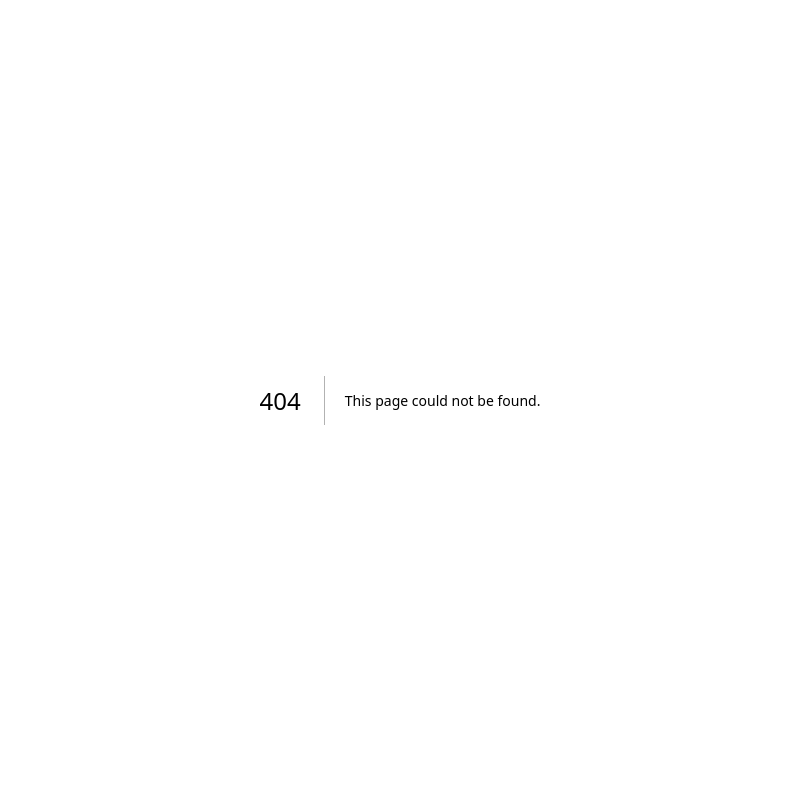
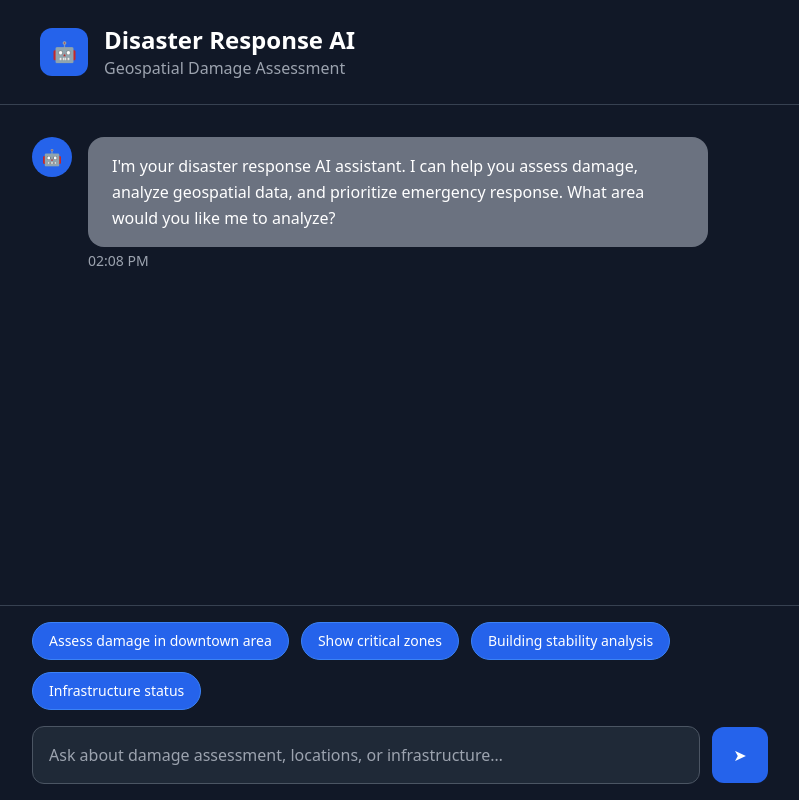
Before and after one commit to skjkanchan/disaster-detection-group6, a Next.js app in the folder disaster_detection/: page /chatbot in a window 1280 px wide. Before the commit this address had no page. Shown: the whole page, without its empty margins (240-1039 px from the left). Built offline with nearby package versions, Linux system fonts and the light colour scheme.

Commit message:
Chatbot UI

```diff
--- /dev/null
+++ b/disaster_detection/src/app/chatbot/components/MessageBubble.tsx
@@ -0,0 +1,34 @@
+type MessageBubbleProps = {
+  message: string
+  role: "ai" | "user"
+  time?: string
+}
+
+export default function MessageBubble({ message, role, time }: MessageBubbleProps) {
+  const isAI = role === "ai"
+
+  return (
+    <div className={`flex items-start gap-4 ${isAI ? "" : "flex-row-reverse"}`}>
+
+      {/* Avatar */}
+      <div className="w-10 h-10 flex items-center justify-center rounded-full bg-blue-600 text-white">
+        {isAI ? "🤖" : "🧑"}
+      </div>
+
+      {/* Bubble */}
+      <div>
+        <div
+          className={`rounded-2xl px-6 py-4 max-w-[620px] leading-relaxed
+          ${isAI ? "bg-gray-500 text-white" : "bg-blue-600 text-white"}`}
+        >
+          {message}
+        </div>
+
+        {time && (
+          <p className="text-sm text-gray-400 mt-1">{time}</p>
+        )}
+      </div>
+
+    </div>
+  )
+}
--- /dev/null
+++ b/disaster_detection/src/app/chatbot/page.tsx
@@ -0,0 +1,73 @@
+import MessageBubble from "./components/MessageBubble";
+
+export default function Page() {
+  return (
+    <div className="min-h-screen bg-gray-900 flex flex-col text-white">
+      {/* Header panel */}
+      <div className="border-b border-gray-700 bg-gray-900">
+        <div className="max-w-3xl mx-auto flex items-center gap-4 p-6">
+          <div className="w-12 h-12 flex items-center justify-center rounded-xl bg-blue-600 text-white text-xl">
+            🤖
+          </div>
+
+          <div>
+            <h1 className="text-2xl font-semibold text-white">
+              Disaster Response AI
+            </h1>
+            <p className="text-gray-400">Geospatial Damage Assessment</p>
+          </div>
+        </div>
+      </div>
+
+      {/* Chat area */}
+      <div className="flex-1 bg-gray-900">
+        <div className="max-w-3xl mx-auto px-4 py-8">
+          <MessageBubble
+            role="ai"
+            message="I'm your disaster response AI assistant. I can help you assess damage, analyze geospatial data, and prioritize emergency response. What area would you like me to analyze?"
+            time="02:08 PM"
+          />
+        </div>
+      </div>
+
+      {/* Bottom section */}
+      <div className="border-t border-gray-700 bg-gray-900">
+        <div className="max-w-3xl mx-auto px-4 py-4">
+          {/* Suggestions */}
+          <div className="mb-4 flex flex-wrap gap-3">
+            {[
+              "Assess damage in downtown area",
+              "Show critical zones",
+              "Building stability analysis",
+              "Infrastructure status",
+            ].map((label) => (
+              <button
+                key={label}
+                className="rounded-full border border-blue-500 bg-blue-600 px-4 py-2 text-sm font-medium text-white hover:bg-blue-500"
+                type="button"
+              >
+                {label}
+              </button>
+            ))}
+          </div>
+
+          {/* Input row */}
+          <div className="flex items-center gap-3">
+            <input
+              placeholder="Ask about damage assessment, locations, or infrastructure…"
+              className="flex-1 rounded-xl border border-gray-600 bg-gray-800 px-4 py-4 text-white placeholder:text-gray-400 focus:outline-none focus:ring-2 focus:ring-blue-500"
+            />
+
+            <button
+              className="h-14 w-14 rounded-xl bg-blue-600 text-white flex items-center justify-center"
+              aria-label="Send"
+              type="button"
+            >
+              ➤
+            </button>
+          </div>
+        </div>
+      </div>
+    </div>
+  );
+}
--- a/disaster_detection/src/app/page.tsx
+++ b/disaster_detection/src/app/page.tsx
@@ -13,6 +13,11 @@ export default function Home() {
             upload image page
           </button>
         </Link>
+        <Link href="/chatbot">
+          <button className="px-6 py-3 bg-blue-500 text-white font-semibold rounded-lg">
+            chatbot page
+          </button>
+        </Link>
       </main>
     </div>
   );
```
